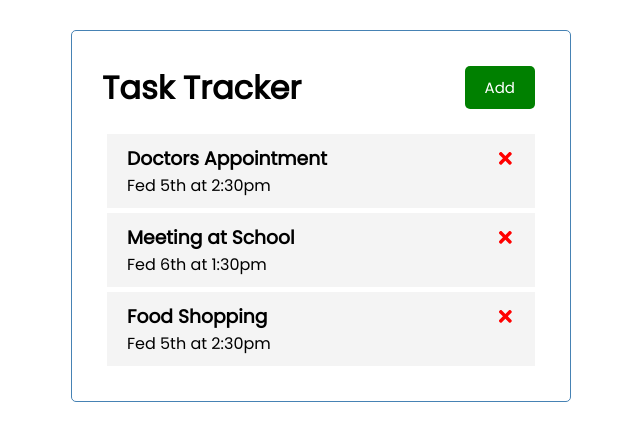
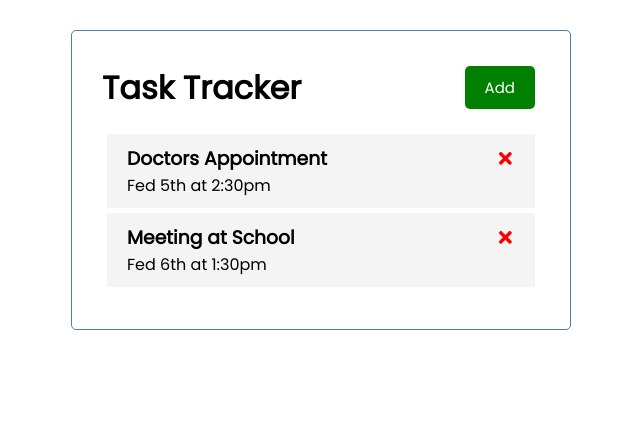
Before and after one commit to kbnewlon/react-task-tracker, a React (Create React App) app: page / in a window 1280 px wide. Shown: the top 440 px of the page, without its empty margins (319-959 px from the left). Built offline with nearby package versions, Linux system fonts and the light colour scheme; data requests are answered from the project's data file.

Commit message:
adding json server

```diff
--- /dev/null
+++ b/db.json
@@ -0,0 +1,16 @@
+{
+  "tasks": [
+    {
+      "id": 1,
+      "text": "Doctors Appointment",
+      "day": "Fed 5th at 2:30pm",
+      "reminder": false
+    },
+    {
+      "id": 2,
+      "text": "Meeting at School",
+      "day": "Fed 6th at 1:30pm",
+      "reminder": false
+    }
+  ]
+}
--- a/package.json
+++ b/package.json
@@ -6,6 +6,7 @@
     "@testing-library/jest-dom": "^5.11.9",
     "@testing-library/react": "^11.2.3",
     "@testing-library/user-event": "^12.6.0",
+    "json-server": "^0.16.3",
     "react": "^17.0.1",
     "react-dom": "^17.0.1",
     "react-icons": "^4.1.0",
@@ -16,7 +17,8 @@
     "start": "react-scripts start",
     "build": "react-scripts build",
     "test": "react-scripts test",
-    "eject": "react-scripts eject"
+    "eject": "react-scripts eject",
+    "server": "json-server --watch db.json --port 5000"
   },
   "eslintConfig": {
     "extends": [
--- a/src/App.js
+++ b/src/App.js
@@ -1,30 +1,28 @@
 import Header from './components/Header';
 import Tasks from './components/Tasks';
-import { useState } from 'react';
+import { useState, useEffect } from 'react';
 import AddTask from './components/AddTask';
 
 function App() {
   const [showAddTask, setShowAddTask] = useState(false)
-  const [tasks, setTasks] = useState([
-    {
-      id: 1,
-      text: 'Doctors Appointment',
-      day: 'Fed 5th at 2:30pm',
-      reminder: false,
-    },
-    {
-      id: 2,
-      text: 'Meeting at School',
-      day: 'Fed 6th at 1:30pm',
-      reminder: false,
-    },
-    {
-      id: 3,
-      text: 'Food Shopping',
-      day: 'Fed 5th at 2:30pm',
-      reminder: false,
-    },
-  ])
+  const [tasks, setTasks] = useState([])
+
+  useEffect(() => {
+    const getTasks = async () => {
+      const tasksFromServer = await fetchTasks()
+      setTasks(tasksFromServer)
+    }
+
+    getTasks()
+  }, [])
+
+  //Fetch Tasks
+  const fetchTasks = async () => {
+    const res = await fetch('http://localhost:5000/tasks')
+    const data = await res.json()
+
+    return data
+  }
 
   //Add Task
   const addTask = (task) => {
@@ -34,7 +32,11 @@
   }
 
   // Delete Task
-  const deleteTask = (id) => {
+  const deleteTask = async (id) => {
+    await fetch(`http://localhost:5000/tasks/${id}`, {
+      method: 'DELETE'
+    })
+
     setTasks(tasks.filter((task) => task.id !== id))
   }
 
@@ -49,7 +51,7 @@
 
   return (
     <div className='container'>
-      <Header onAdd={() => setShowAddTask(!showAddTask)} showAdd={showAddTask}/>
+      <Header onAdd={() => setShowAddTask(!showAddTask)} showAdd={showAddTask} />
       {showAddTask && <AddTask onAdd={addTask} />}
       {tasks.length > 0 ? <Tasks tasks={tasks} onDelete={deleteTask} onToggle={toggleReminder} /> : 'No Tasks to Show'}
     </div>
```
Also changed, not shown: 2 other files (tests, documents, lock files or other folders).
